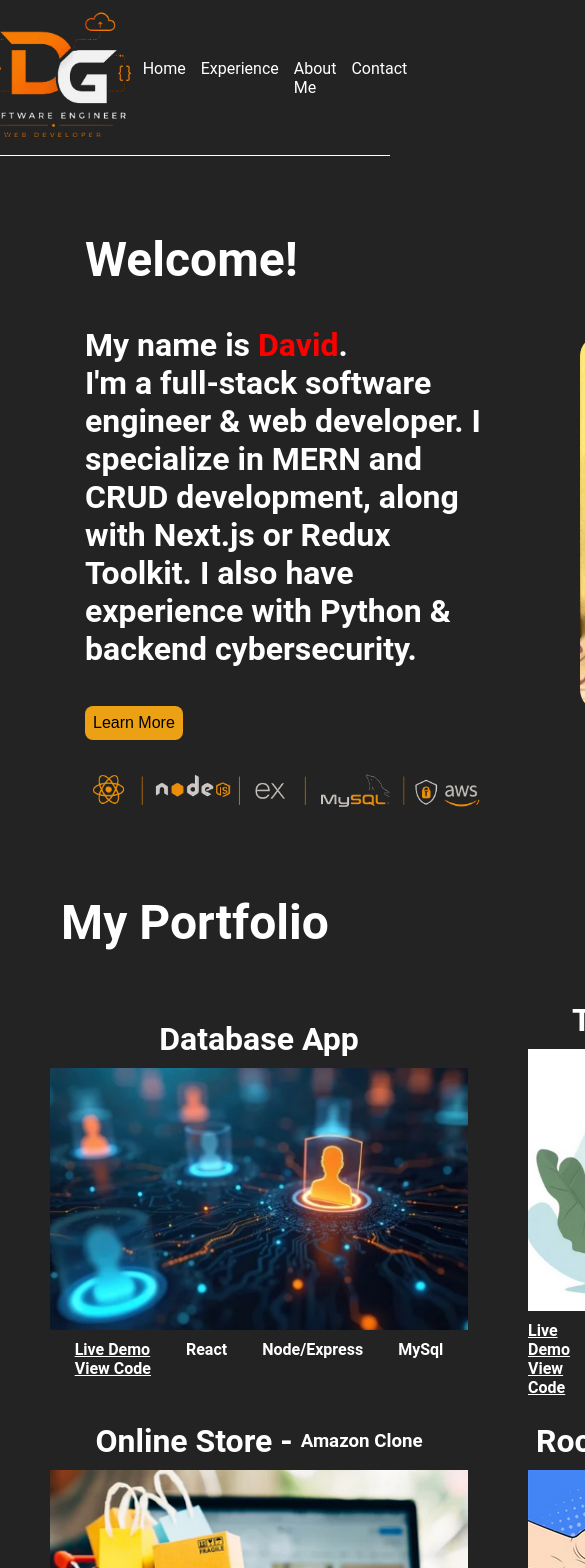
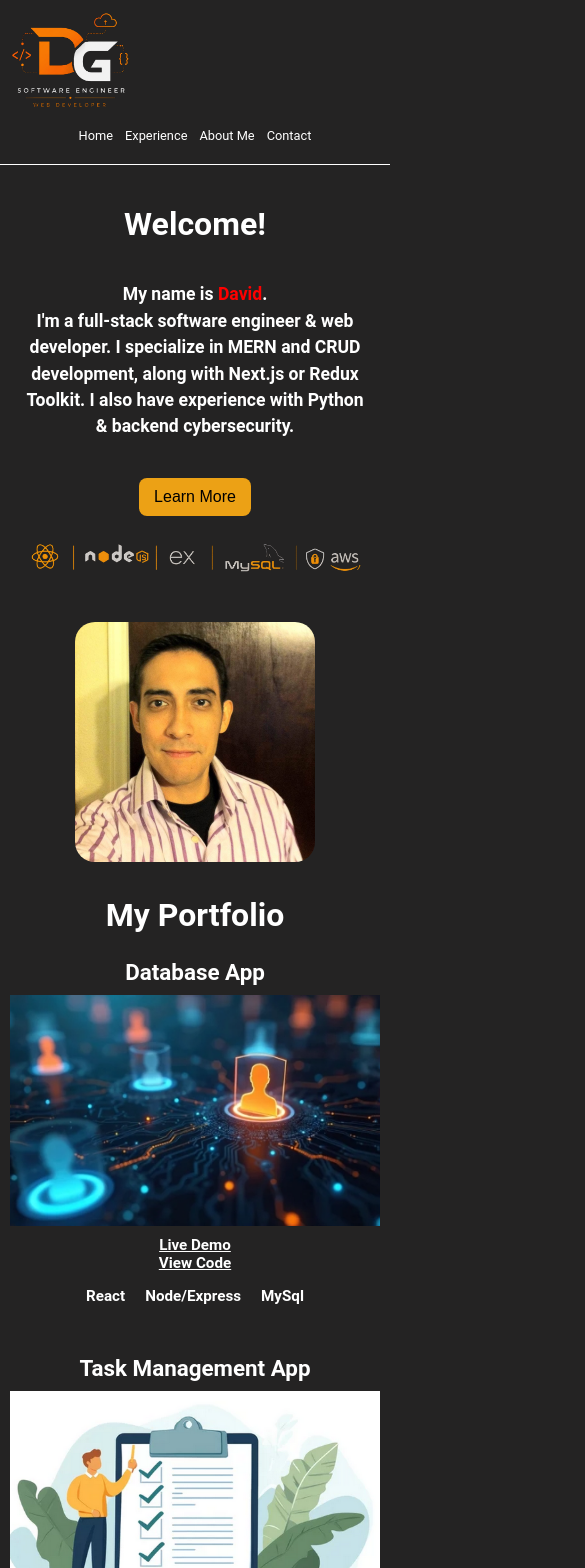
Before and after one commit to Dave8219/portfolio, a React (Vite) app in the folder my-react-app/: page / in a window 390 px wide. Shown: the top 1568 px of the page, 585 px wide, since content can reach past the window. Built offline with nearby package versions, Linux system fonts and the light colour scheme.

Commit message:
Add mobile responsiveness

```diff
--- a/my-react-app/src/renderApp.css
+++ b/my-react-app/src/renderApp.css
@@ -187,3 +187,226 @@ h2 {
   cursor: pointer;
   text-decoration: underline;
 }
+
+/* =========================
+   TABLET
+========================= */
+
+@media (max-width: 900px) {
+  h1 {
+    font-size: 2.5rem;
+  }
+
+  h2 {
+    font-size: 1.5rem;
+  }
+
+  .header-container {
+    padding: 10px 20px;
+  }
+
+  .my-logo {
+    max-width: 130px;
+  }
+
+  .nav-container {
+    column-gap: 10px;
+  }
+
+  .nav-container a {
+    font-size: 0.95rem;
+  }
+
+  /* Hero section */
+  .portfolio-container:first-of-type {
+    grid-template-columns: 1fr;
+    padding: 40px 30px;
+  }
+
+  .hero-text {
+    padding: 20px;
+    text-align: center;
+  }
+
+  .profile-pic {
+    max-width: 300px;
+  }
+
+  .my-services {
+    max-width: 350px;
+  }
+
+  /* Portfolio projects */
+  .portfolio-container {
+    grid-template-columns: 1fr;
+    padding: 40px 30px;
+    row-gap: 40px;
+  }
+
+  .image-background {
+    width: min(418px, 100%);
+    height: auto;
+    aspect-ratio: 418 / 262;
+  }
+}
+
+/* =========================
+   MOBILE
+========================= */
+
+@media (max-width: 600px) {
+  h1 {
+    font-size: 2rem;
+  }
+
+  h2 {
+    font-size: 1.25rem;
+    line-height: 1.5;
+  }
+
+  /* Header */
+  .header-container {
+    flex-direction: column;
+    padding: 10px;
+  }
+
+  .header-containers {
+    width: 100%;
+    flex: none;
+  }
+
+  .my-logo {
+    max-width: 120px;
+  }
+
+  .nav-container {
+    justify-content: center;
+    align-items: center;
+    flex-wrap: wrap;
+    gap: 10px 15px;
+    padding: 10px 0;
+  }
+
+  .nav-container a {
+    font-size: 0.9rem;
+  }
+
+  /* Hero */
+  .portfolio-container:first-of-type {
+    padding: 30px 15px;
+    row-gap: 30px;
+  }
+
+  .hero-text {
+    padding: 10px;
+  }
+
+  .hero-text h1 {
+    font-size: 2.25rem;
+  }
+
+  .hero-text h2 {
+    font-size: 1.2rem;
+  }
+
+  .learn-more-cta {
+    font-size: 1rem;
+    padding: 10px 15px;
+  }
+
+  .my-services {
+    max-width: 100%;
+    padding-top: 20px;
+  }
+
+  .profile-pic {
+    width: 100%;
+    max-width: 280px;
+  }
+
+  /* Portfolio */
+  .portfolio-container {
+    grid-template-columns: 1fr;
+    padding: 30px 15px;
+    row-gap: 50px;
+  }
+
+  .portfolio-header {
+    font-size: 1.6rem;
+  }
+
+  .heading-text {
+    flex-direction: column;
+    gap: 3px;
+  }
+
+  .heading-text h3 {
+    font-size: 1.1rem;
+  }
+
+  /* Project images */
+  .image-background {
+    width: 100%;
+    max-width: 418px;
+    height: auto;
+    aspect-ratio: 418 / 262;
+  }
+
+  /* Links and technologies */
+  .code-links {
+    width: 100%;
+    max-width: 418px;
+    flex-direction: column;
+    align-items: center;
+    gap: 15px;
+  }
+
+  .code-links > div {
+    text-align: center;
+  }
+
+  .code-tech {
+    justify-content: center;
+    flex-wrap: wrap;
+    gap: 10px 20px;
+  }
+
+  .code-links h3,
+  .code-links h3 a {
+    font-size: 0.95rem;
+  }
+}
+
+/* =========================
+   SMALL PHONES
+========================= */
+
+@media (max-width: 400px) {
+  .nav-container {
+    gap: 8px 12px;
+  }
+
+  .nav-container a {
+    font-size: 0.8rem;
+  }
+
+  .hero-text h1 {
+    font-size: 2rem;
+  }
+
+  .hero-text h2 {
+    font-size: 1.1rem;
+  }
+
+  .portfolio-header {
+    font-size: 1.4rem;
+  }
+
+  .portfolio-container {
+    padding: 25px 10px;
+  }
+
+  .profile-pic {
+    max-width: 240px;
+  }
+}
```
